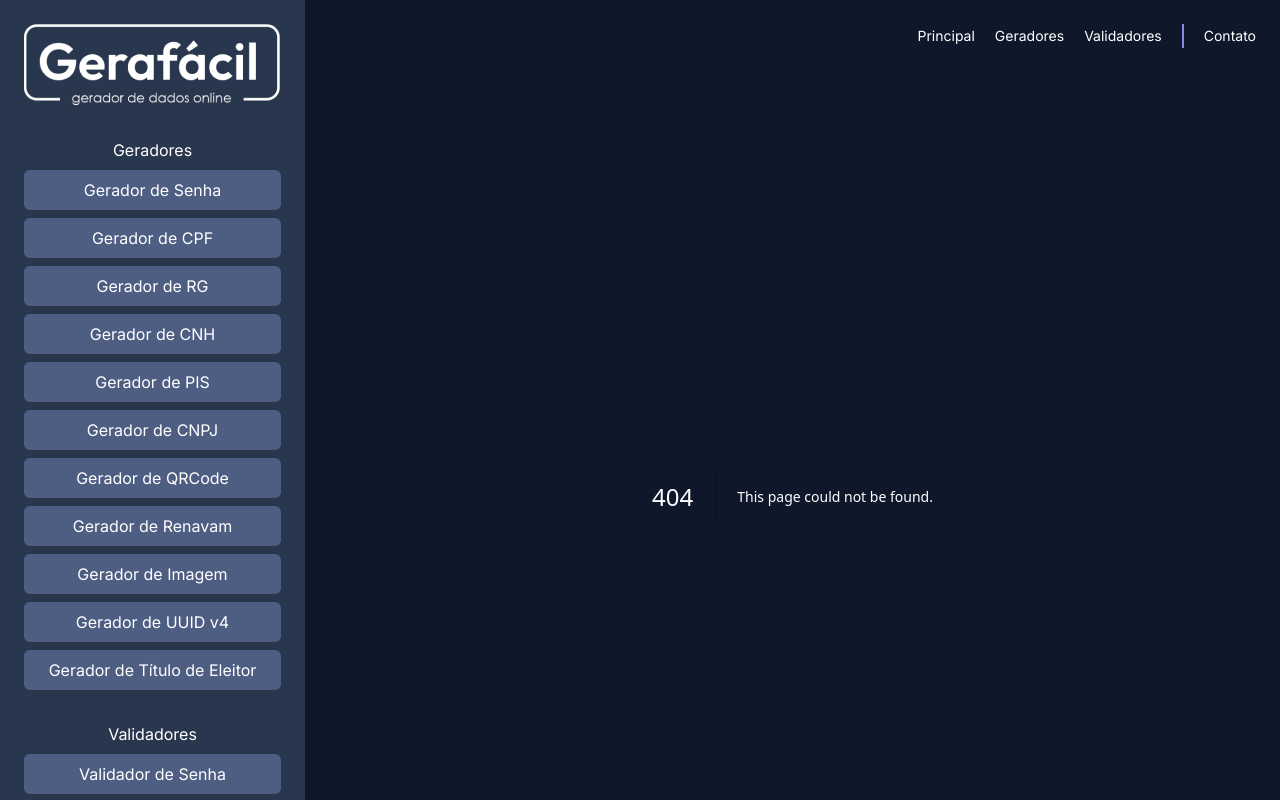
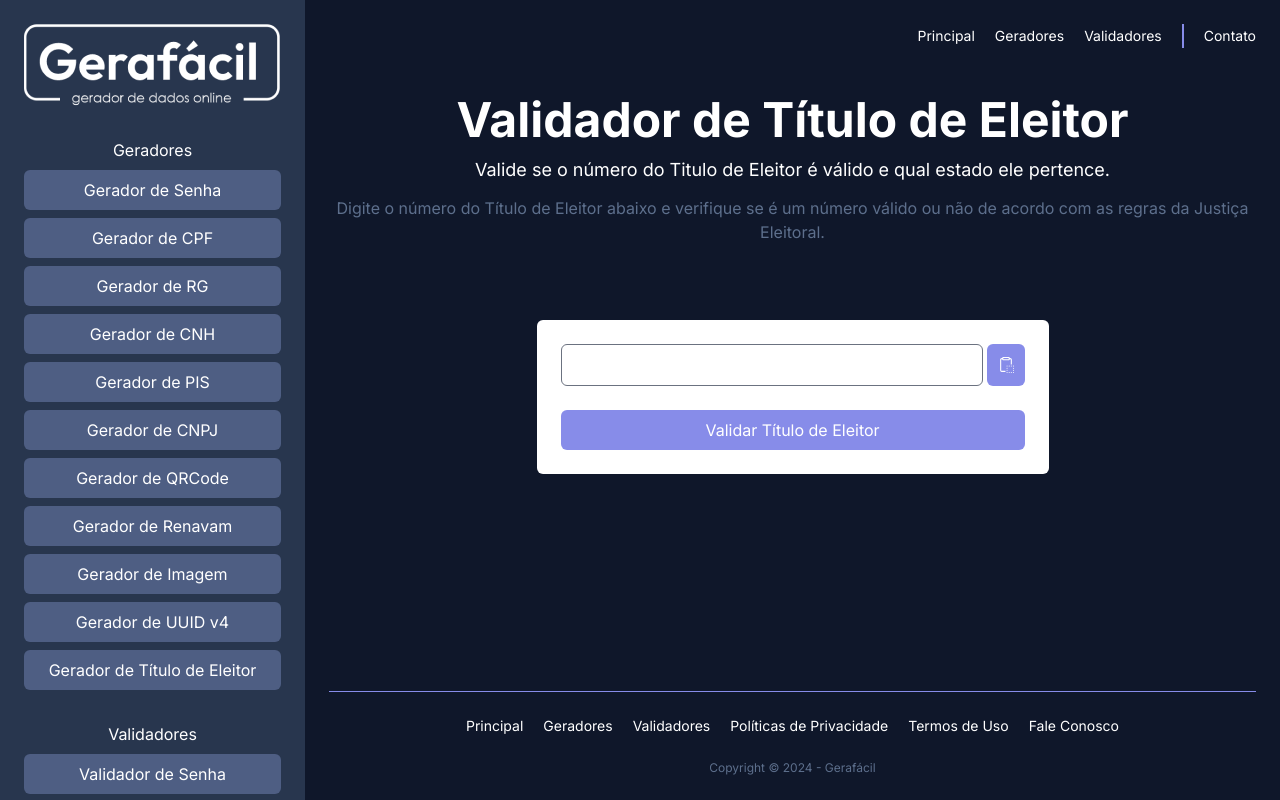
Before and after one commit to awa-minds/gera-facil, a Next.js app: page /validadores/validador-titulo-eleitor in a window 1280 px wide. Before the commit this address had no page. Built offline with nearby package versions, Linux system fonts and the light colour scheme.

Commit message:
feat: inclusão do validador de título de eleitor
inclusão do validador de título de eleitor

```diff
--- /dev/null
+++ b/src/app/validadores/validador-titulo-eleitor/TituloEleitorValidator.tsx
@@ -0,0 +1,140 @@
+'use client'
+
+import { useState } from 'react'
+import { RxClipboardCopy } from 'react-icons/rx'
+
+const estados = [
+  '',
+  'SP',
+  'MG',
+  'RJ',
+  'RS',
+  'BA',
+  'PR',
+  'CE',
+  'PE',
+  'SC',
+  'GO',
+  'MA',
+  'PB',
+  'PA',
+  'ES',
+  'PI',
+  'RN',
+  'AL',
+  'MT',
+  'MS',
+  'DF',
+  'SE',
+  'AM',
+  'RO',
+  'AC',
+  'AP',
+  'RR',
+  'TO',
+]
+
+export const TituloEleitorValidator = () => {
+  const [titulo, setTitulo] = useState('')
+  const [isValid, setIsValid] = useState<boolean | null>(null)
+  const [estado, setEstado] = useState('')
+
+  const validateTitulo = () => {
+    if (titulo.length !== 12) {
+      setIsValid(false)
+      setEstado('')
+      return
+    }
+
+    const base = titulo.substring(0, 8).split('').map(Number)
+    const estadoDigits = titulo.substring(8, 10).split('').map(Number)
+    const digitosVerificadores = titulo.substring(10, 12).split('').map(Number)
+    const estadoCode = parseInt(titulo.substring(8, 10))
+
+    // Verificação do primeiro dígito verificador
+    let soma = 0
+    const multiplicadores1 = [2, 3, 4, 5, 6, 7, 8, 9]
+    for (let i = 0; i < 8; i++) {
+      soma += base[i] * multiplicadores1[i]
+    }
+    let resto = soma % 11
+    const dv1 = resto === 10 ? 0 : resto
+
+    // Verificação do segundo dígito verificador
+    soma = 0
+    const multiplicadores2 = [7, 8, 9]
+    for (let i = 0; i < 2; i++) {
+      soma += estadoDigits[i] * multiplicadores2[i]
+    }
+    soma += dv1 * 9
+    resto = soma % 11
+    const dv2 = resto === 10 ? 0 : resto
+
+    if (dv1 === digitosVerificadores[0] && dv2 === digitosVerificadores[1]) {
+      setIsValid(true)
+      setEstado(estados[estadoCode])
+    } else {
+      setIsValid(false)
+      setEstado('')
+    }
+  }
+
+  // eslint-disable-next-line no-undef
+  const handleChangeTitulo = (e: React.ChangeEvent<HTMLInputElement>) => {
+    setTitulo(e.target.value)
+    setIsValid(null)
+    setEstado('')
+  }
+
+  const handleCopyToClipboard = () => {
+    navigator.clipboard.writeText(titulo)
+  }
+
+  return (
+    <div>
+      <div className="m-auto flex min-w-[380px] max-w-lg flex-col gap-6 rounded-md bg-white p-6">
+        <div className="flex flex-col gap-3">
+          <div className="flex items-center justify-between gap-1">
+            <input
+              value={titulo}
+              maxLength={12}
+              onChange={handleChangeTitulo}
+              className="w-full rounded-md border border-gray-500 px-4 py-2"
+            />
+
+            <div
+              className="flex h-[42px] w-[42px] cursor-pointer items-center justify-center rounded-md bg-awa-100"
+              onClick={handleCopyToClipboard}
+              title="Copiar título de eleitor"
+            >
+              <RxClipboardCopy color="white" />
+            </div>
+          </div>
+        </div>
+
+        {isValid !== null && (
+          <div className="text grid justify-center">
+            {isValid ? (
+              <>
+                {estado && (
+                  <span className="text-green-500">
+                    Título de Eleitor Válido - {estado}
+                  </span>
+                )}
+              </>
+            ) : (
+              <span className="text-red-500">Título de Eleitor Inválido</span>
+            )}
+          </div>
+        )}
+
+        <button
+          className="rounded-md bg-awa-100 px-6 py-2 text-white transition-colors hover:bg-awa-300"
+          onClick={validateTitulo}
+        >
+          Validar Título de Eleitor
+        </button>
+      </div>
+    </div>
+  )
+}
--- /dev/null
+++ b/src/app/validadores/validador-titulo-eleitor/page.tsx
@@ -0,0 +1,29 @@
+/* eslint-disable react/no-unescaped-entities */
+import { TituloEleitorValidator } from './TituloEleitorValidator'
+import Page from '@/components/Page'
+
+export const metadata = {
+  title: 'Validador de Título de Eleitor Online | GeraFácil',
+  description:
+    'GeraFácil - Valide e gere números válidos de Título de Eleitor instantaneamente. Ferramenta online, rápida e gratuita para testes e validações de documentos eleitorais.',
+  keywords:
+    'validador de Título de Eleitor, gerador de Título de Eleitor, GeraFácil, Título de Eleitor válido, ferramenta de validação de Título de Eleitor, teste de Título de Eleitor, gerar Título de Eleitor online, documentos para testes eleitorais, validação de documentos eleitorais',
+  robots: 'index, follow',
+  author: 'GeraFácil',
+  canonical:
+    'https://www.gerafacil.com.br/validadores/validador-titulo-eleitor',
+}
+
+export default function ValidadorDeCPFPage() {
+  return (
+    <Page
+      title="Validador de Título de Eleitor"
+      subtitle="Valide se o número do Titulo de Eleitor é válido e qual estado ele pertence."
+      description="Digite o número do Título de Eleitor abaixo e verifique se é um número válido ou não de acordo com as regras da Justiça Eleitoral."
+    >
+      <div className="page-content">
+        <TituloEleitorValidator />
+      </div>
+    </Page>
+  )
+}
```
